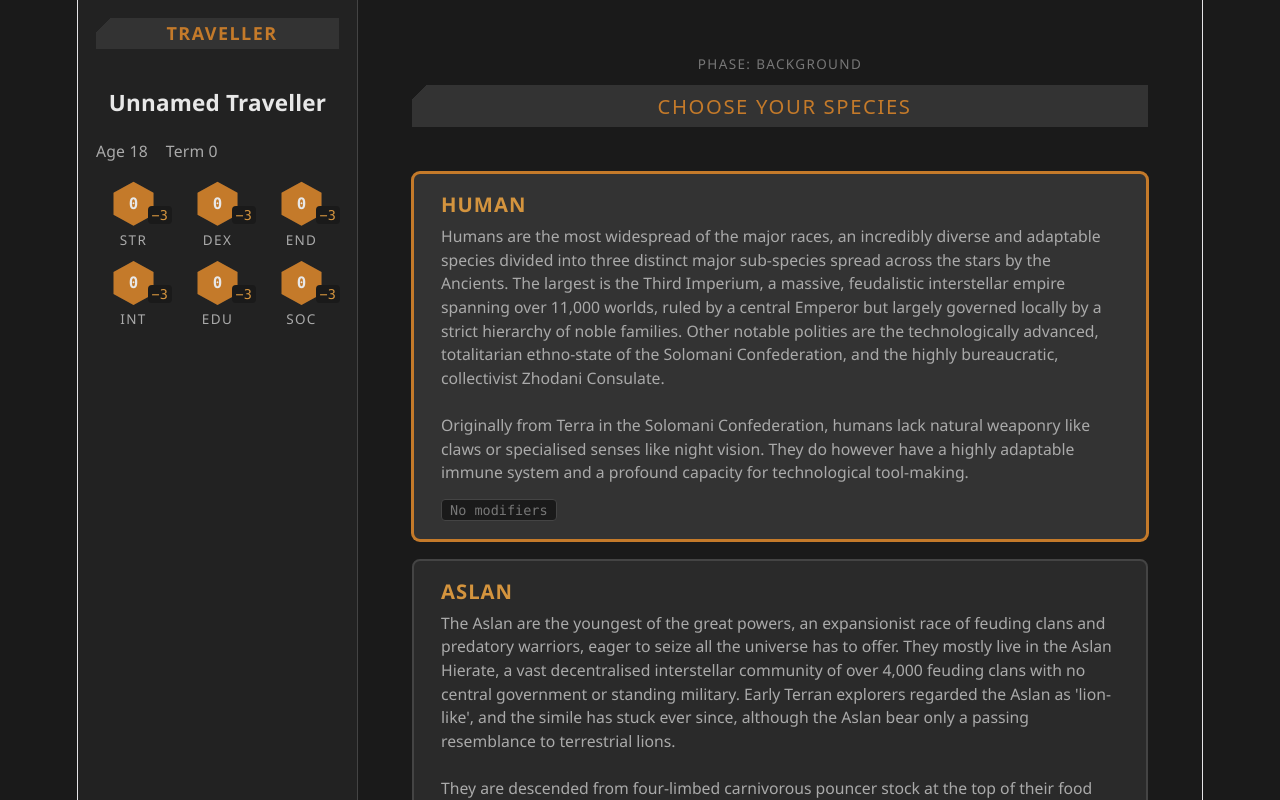
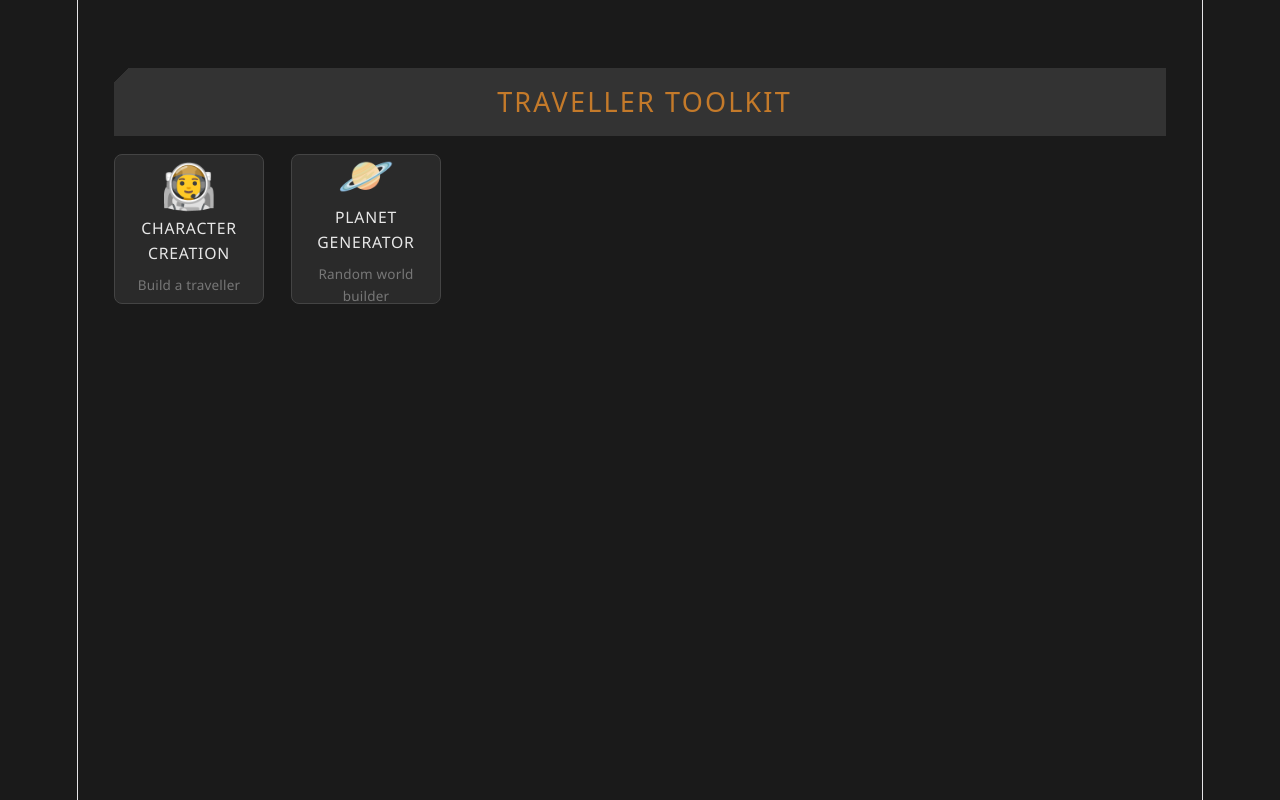
Before and after one commit to jhkidd/MongooseTravellerCharacterGeneratorApp, a React (Vite) app: page / in a window 1280 px wide. Shown: the top 800 px of the page. Built offline with nearby package versions, Linux system fonts and the light colour scheme.

Commit message:
changed layout to tiles to accomodate additional features

```diff
--- a/src/App.css
+++ b/src/App.css
@@ -20,3 +20,9 @@
   padding: var(--space-lg);
   overflow-y: auto;
 }
+
+.app__main-content {
+  display: flex;
+  flex-direction: column;
+  width: 100%;
+}
--- a/src/App.tsx
+++ b/src/App.tsx
@@ -3,22 +3,45 @@ import { CharacterProvider } from './context/CharacterContext';
 import { CharacterSummary } from './components/sidebar/CharacterSummary';
 import { WizardShell } from './components/wizard/WizardShell';
 import { EffectGallery } from './components/dev/EffectGallery';
+import { HomeScreen } from './components/home/HomeScreen';
+import { BackToHomeLink } from './components/home/BackToHomeLink';
+import { PlanetGeneratorPlaceholder } from './components/planet/PlanetGeneratorPlaceholder';
 import './theme/global.css';
 import './App.css';
 
+type Route = 'home' | 'character' | 'planet' | 'dev';
+
+function getRoute(hash: string): Route {
+  switch (hash) {
+    case '#character':
+      return 'character';
+    case '#planet':
+      return 'planet';
+    case '#dev':
+      return 'dev';
+    default:
+      return 'home';
+  }
+}
+
 function App() {
-  const [hash, setHash] = useState(window.location.hash);
+  const [route, setRoute] = useState<Route>(getRoute(window.location.hash));
 
   useEffect(() => {
-    function onHashChange() { setHash(window.location.hash); }
+    function onHashChange() { setRoute(getRoute(window.location.hash)); }
     window.addEventListener('hashchange', onHashChange);
     return () => window.removeEventListener('hashchange', onHashChange);
   }, []);
 
-  if (hash === '#dev') {
+  if (route === 'dev') {
     return <EffectGallery />;
   }
 
+  if (route === 'planet') {
+    return <PlanetGeneratorPlaceholder />;
+  }
+
+  if (route === 'character') {
     return (
       <CharacterProvider>
         <div className="app">
@@ -26,11 +49,17 @@ function App() {
             <CharacterSummary />
           </div>
           <main className="app__main">
+            <div className="app__main-content">
+              <BackToHomeLink />
               <WizardShell />
+            </div>
           </main>
         </div>
       </CharacterProvider>
     );
   }
 
+  return <HomeScreen />;
+}
+
 export default App;
--- /dev/null
+++ b/src/components/home/AppTile.css
@@ -0,0 +1,66 @@
+.app-tile {
+  display: flex;
+  flex-direction: column;
+  align-items: center;
+  justify-content: center;
+  gap: var(--space-sm);
+  width: 150px;
+  height: 150px;
+  padding: var(--space-md);
+  background: var(--color-bg-surface);
+  border: var(--border-width) solid var(--color-border);
+  border-radius: var(--radius-md);
+  color: var(--color-text-primary);
+  text-align: center;
+  text-decoration: none;
+  position: relative;
+  transition: border-color 0.15s ease, transform 0.15s ease, background 0.15s ease;
+}
+
+.app-tile:hover {
+  border-color: var(--color-accent);
+  background: var(--color-bg-elevated);
+  transform: translateY(-2px);
+  text-decoration: none;
+}
+
+.app-tile__icon {
+  font-size: 2.5rem;
+  line-height: 1;
+}
+
+.app-tile__title {
+  font-size: var(--text-sm);
+  text-transform: uppercase;
+  letter-spacing: 0.05em;
+}
+
+.app-tile__description {
+  font-size: var(--text-xs);
+  color: var(--color-text-muted);
+}
+
+.app-tile--disabled {
+  cursor: not-allowed;
+  opacity: 0.55;
+}
+
+.app-tile--disabled:hover {
+  border-color: var(--color-border);
+  background: var(--color-bg-surface);
+  transform: none;
+}
+
+.app-tile__badge {
+  position: absolute;
+  top: var(--space-sm);
+  right: var(--space-sm);
+  font-size: 0.6rem;
+  text-transform: uppercase;
+  letter-spacing: 0.05em;
+  background: var(--color-bg-primary);
+  border: var(--border-width) solid var(--color-border-light);
+  border-radius: var(--radius-sm);
+  padding: 2px 6px;
+  color: var(--color-text-muted);
+}
--- /dev/null
+++ b/src/components/home/AppTile.tsx
@@ -0,0 +1,28 @@
+import type { ReactNode } from 'react';
+import './AppTile.css';
+
+interface AppTileProps {
+  href: string;
+  icon: ReactNode;
+  title: string;
+  description?: string;
+  disabled?: boolean;
+}
+
+export function AppTile({ href, icon, title, description, disabled = false }: AppTileProps) {
+  const classes = ['app-tile', disabled ? 'app-tile--disabled' : ''].filter(Boolean).join(' ');
+
+  return (
+    <a
+      className={classes}
+      href={disabled ? undefined : href}
+      aria-disabled={disabled}
+      role="button"
+    >
+      <span className="app-tile__icon">{icon}</span>
+      <span className="app-tile__title">{title}</span>
+      {description && <span className="app-tile__description">{description}</span>}
+      {disabled && <span className="app-tile__badge">Coming Soon</span>}
+    </a>
+  );
+}
--- /dev/null
+++ b/src/components/home/BackToHomeLink.css
@@ -0,0 +1,12 @@
+.back-to-home-link {
+  display: inline-block;
+  margin-bottom: var(--space-lg);
+  font-size: var(--text-sm);
+  text-transform: uppercase;
+  letter-spacing: 0.05em;
+  color: var(--color-text-secondary);
+}
+
+.back-to-home-link:hover {
+  color: var(--color-accent-light);
+}
--- /dev/null
+++ b/src/components/home/BackToHomeLink.tsx
@@ -0,0 +1,9 @@
+import './BackToHomeLink.css';
+
+export function BackToHomeLink() {
+  return (
+    <a className="back-to-home-link" href="#home">
+      &larr; Back to Toolkit
+    </a>
+  );
+}
--- /dev/null
+++ b/src/components/home/HomeScreen.css
@@ -0,0 +1,10 @@
+.home-screen {
+  width: 100%;
+  padding: var(--space-xl);
+}
+
+.home-screen__grid {
+  display: flex;
+  flex-wrap: wrap;
+  gap: var(--space-lg);
+}
--- /dev/null
+++ b/src/components/home/HomeScreen.tsx
@@ -0,0 +1,15 @@
+import { ChamferedHeader } from '../ui/ChamferedHeader/ChamferedHeader';
+import { AppTile } from './AppTile';
+import './HomeScreen.css';
+
+export function HomeScreen() {
+  return (
+    <div className="home-screen">
+      <ChamferedHeader level={1}>Traveller Toolkit</ChamferedHeader>
+      <div className="home-screen__grid">
+        <AppTile href="#character" icon="🧑‍🚀" title="Character Creation" description="Build a traveller" />
+        <AppTile href="#planet" icon="🪐" title="Planet Generator" description="Random world builder" />
+      </div>
+    </div>
+  );
+}
--- /dev/null
+++ b/src/components/planet/PlanetGeneratorPlaceholder.css
@@ -0,0 +1,4 @@
+.planet-generator-placeholder {
+  width: 100%;
+  padding: var(--space-xl);
+}
--- /dev/null
+++ b/src/components/planet/PlanetGeneratorPlaceholder.tsx
@@ -0,0 +1,13 @@
+import { BackToHomeLink } from '../home/BackToHomeLink';
+import { ChamferedHeader } from '../ui/ChamferedHeader/ChamferedHeader';
+import './PlanetGeneratorPlaceholder.css';
+
+export function PlanetGeneratorPlaceholder() {
+  return (
+    <div className="planet-generator-placeholder">
+      <BackToHomeLink />
+      <ChamferedHeader level={1}>Planet Generator</ChamferedHeader>
+      <p>Random world generation is coming soon.</p>
+    </div>
+  );
+}
```
Also changed, not shown: 1 other file (tests, documents, lock files or other folders). Lines whose indentation alone changed are shown as unchanged.
